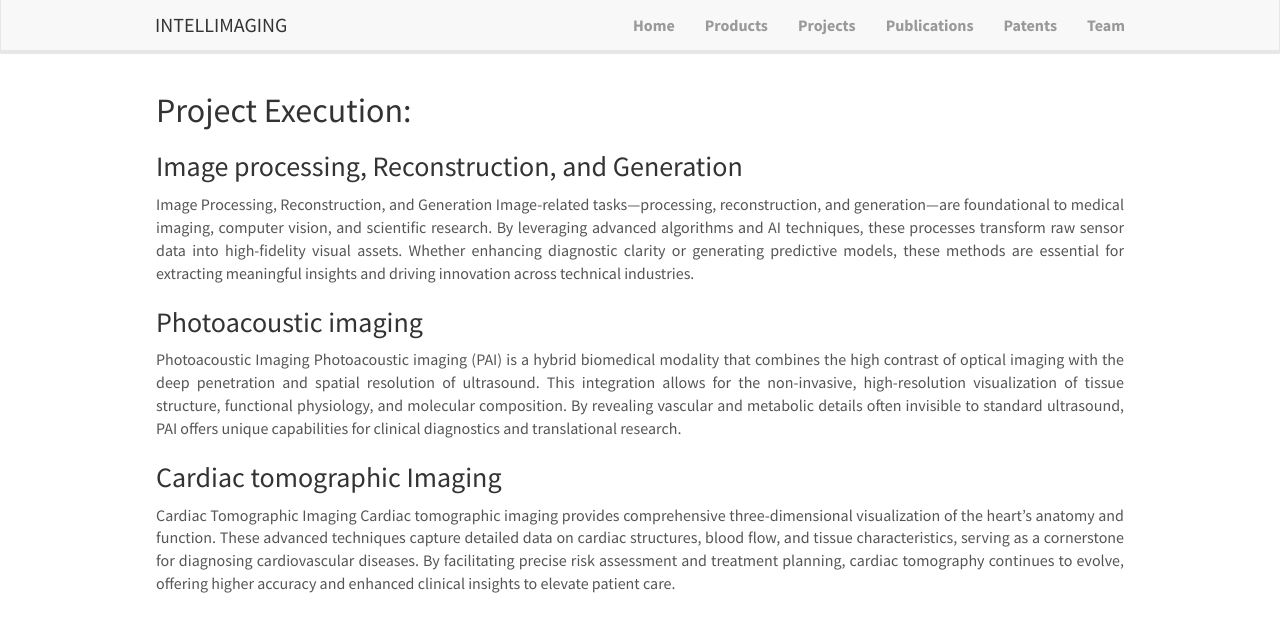
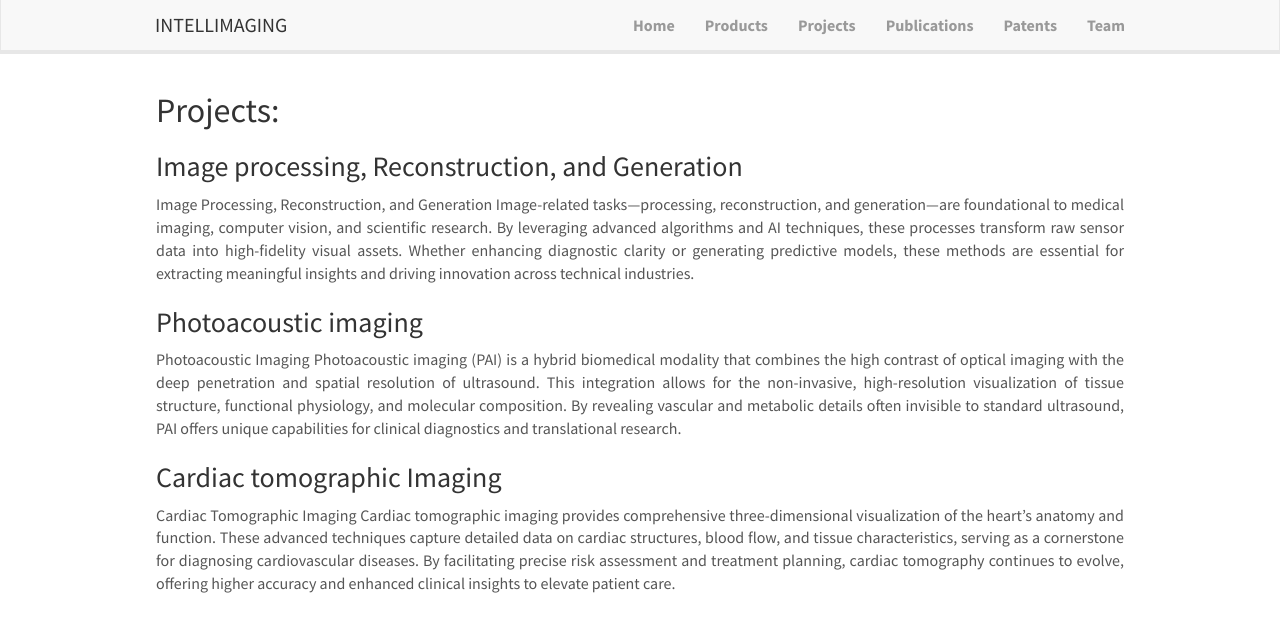
Before and after one commit to intellimaging/intellimaging.github.io, a Jekyll site: the page built from _pages/projects.md, in a window 1280 px wide. Shown: the top 632 px of the page. Built offline with Jekyll 4.4.1, drawn with Linux system fonts in a browser that asks for light colours.

Commit message:
Update projects.md

```diff
--- a/_pages/projects.md
+++ b/_pages/projects.md
@@ -5,7 +5,7 @@ excerpt: "Intellimaging -- Projects"
 sitemap: false
 permalink: /projects/
 ---
-## Project Execution:
+## Projects:
 
 <h3>Image processing, Reconstruction, and Generation</h3>
 <p style="text-align: justify;">Image Processing, Reconstruction, and Generation Image-related tasks—processing, reconstruction, and generation—are foundational to medical imaging, computer vision, and scientific research. By leveraging advanced algorithms and AI techniques, these processes transform raw sensor data into high-fidelity visual assets. Whether enhancing diagnostic clarity or generating predictive models, these methods are essential for extracting meaningful insights and driving innovation across technical industries.</p>
```
